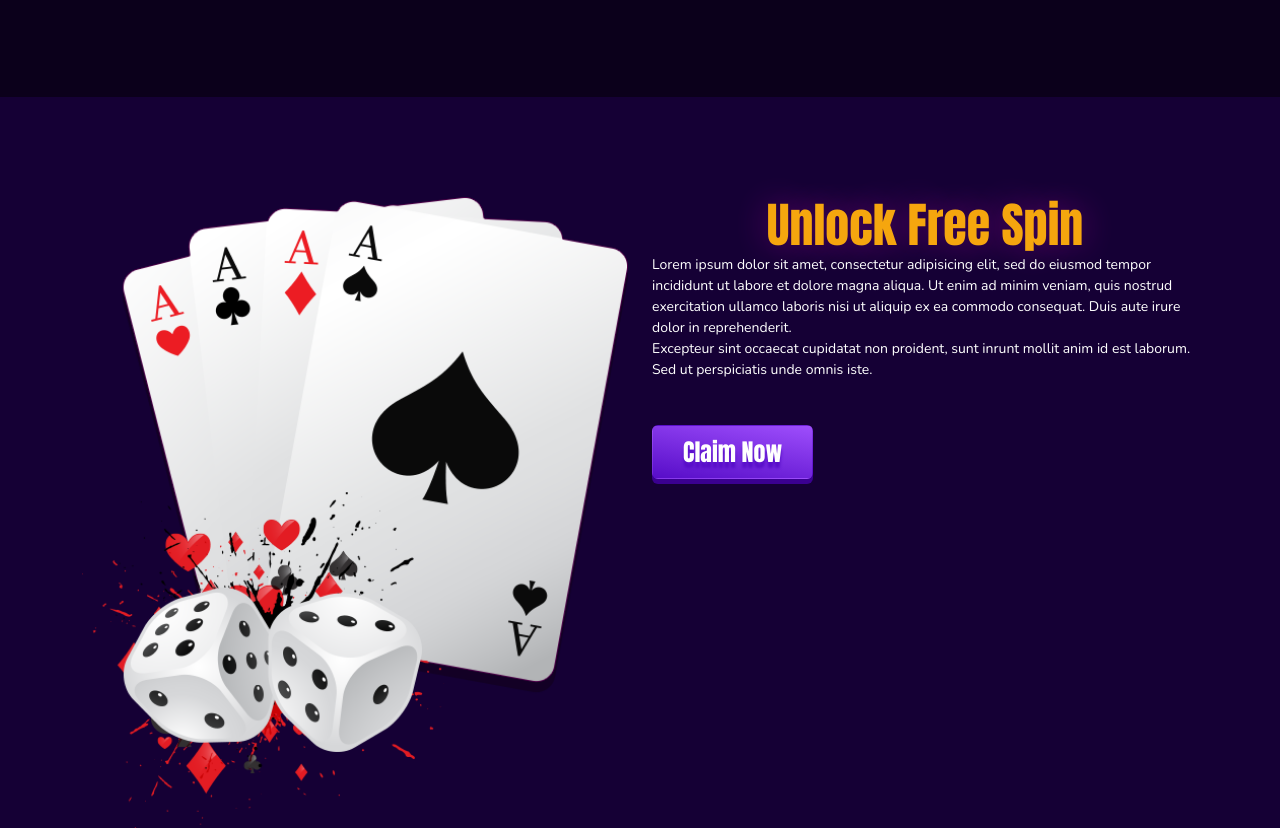
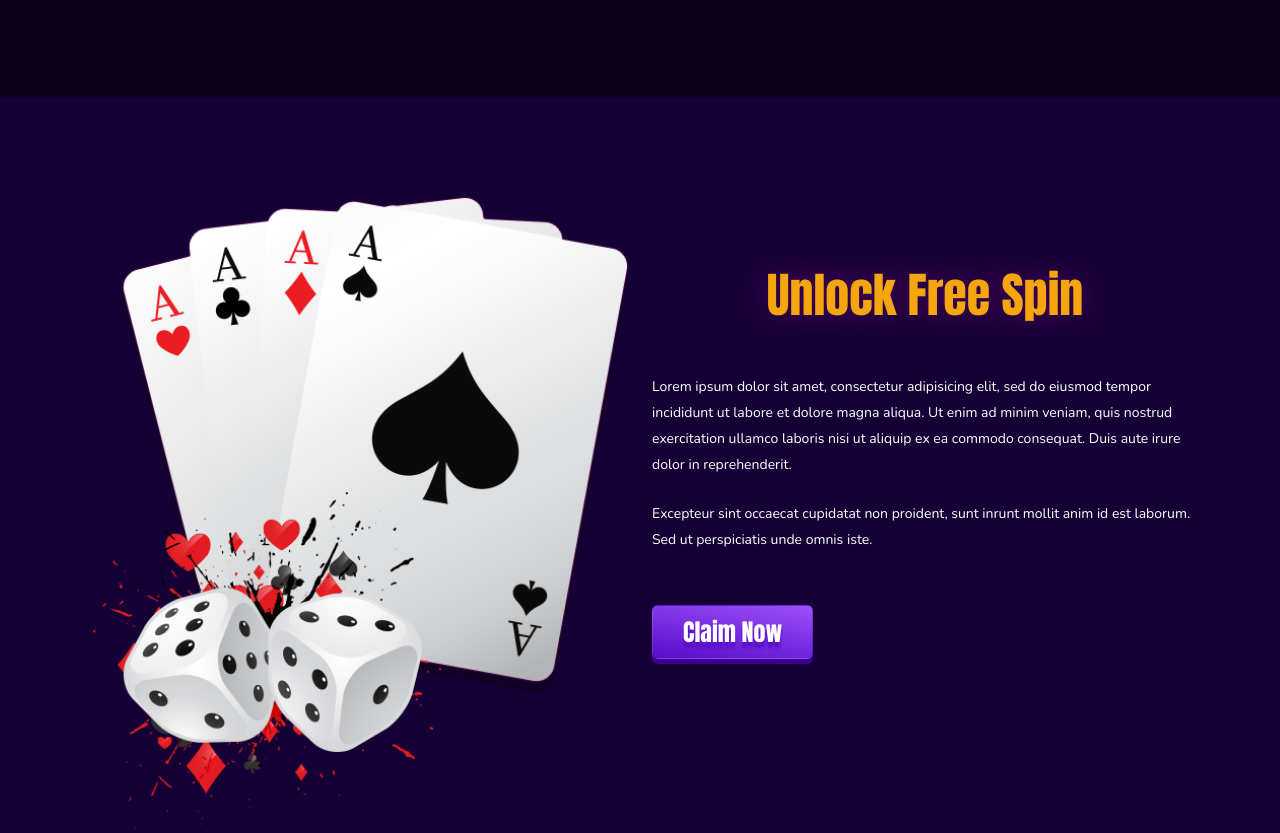
Before and after one commit to muhammadrimon/jackport, a plain HTML site: page index.html in a window 1280 px wide. Shown: the part 1653-2486 px from the top of the page. Drawn offline with nearby package versions, Linux system fonts and the light colour scheme.

Commit message:
unlock ends

```diff
--- a/css/style.css
+++ b/css/style.css
@@ -275,6 +275,14 @@ header h1 {
   transition: all linear 0.4s;
 }
 
+#related .related-main .related-item img {
+  transition: all linear 0.4s;
+}
+
+#related .related-main .related-item:hover img {
+  transform: scale(1.2);
+}
+
 #related .related-main .related-item:hover .related-overlay {
   bottom: 0;
   left: 0;
@@ -308,6 +316,20 @@ header h1 {
 #unlock {
   padding-top: 100px;
   background: #150035;
+  padding-bottom: 5px;
+}
+
+#unlock .unlock-text header h1 {
+  padding-top: 70px !important;
+  padding-bottom: 50px !important;
+}
+
+#unlock .unlock-text .text p {
+  line-height: 26px;
+}
+
+#unlock .unlock-text .text p:last-of-type {
+  padding-top: 23px !important;
 }
 
 #unlock .unlock-text .text a {
@@ -318,7 +340,7 @@ header h1 {
   filter: drop-shadow(0px 5px 0px #3a0090);
   text-shadow: 0px 6px 3px #570dc8;
   /* transition: all linear 0.4s; */
-  margin-top: 45px;
+  margin-top: 52px;
 }
 
 #unlock .unlock-text .text a:hover {
```
